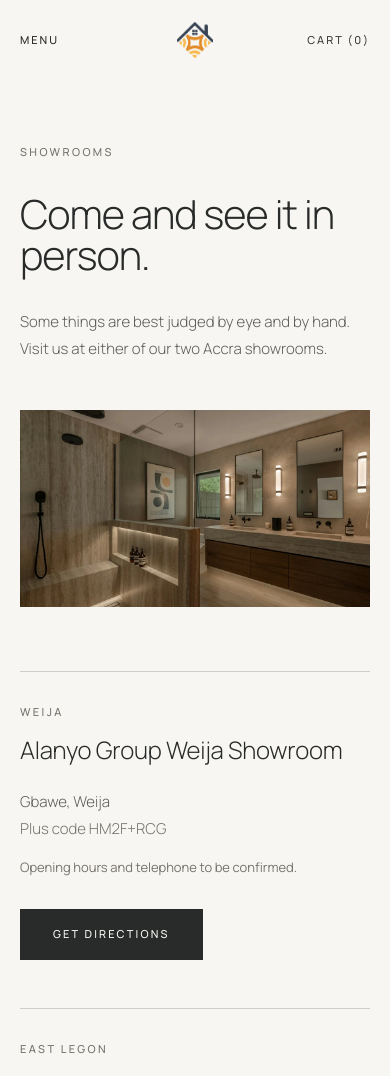
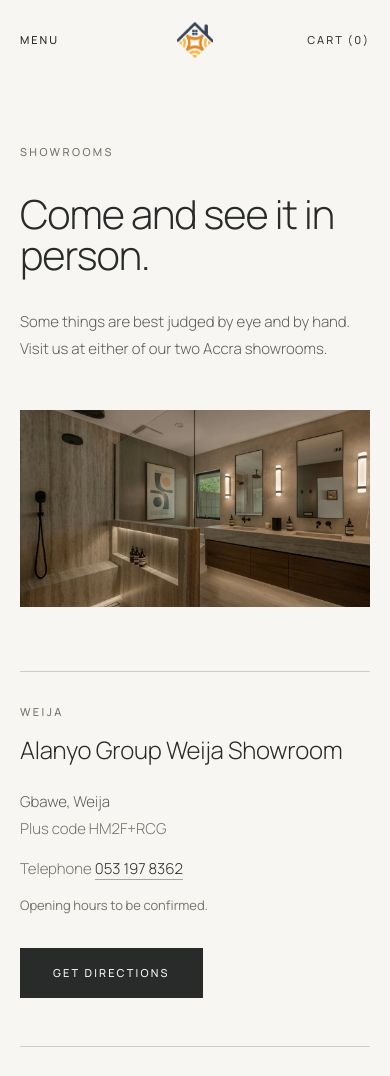
Before and after one commit to eshunyhaw-del/alanyogroup, a Next.js app in the folder web/: page /showroom in a window 390 px wide. Shown: the top 1076 px of the page. Built offline with nearby package versions, Linux system fonts and the light colour scheme.

Commit message:
Add Weija showroom telephone
Co-Authored-By: Claude Sonnet 5.5 <noreply@anthropic.com>

```diff
--- a/web/src/app/showroom/page.tsx
+++ b/web/src/app/showroom/page.tsx
@@ -37,7 +37,17 @@ export default function ShowroomPage() {
                 <br />
                 <span className="text-warm">Plus code {s.plusCode}</span>
               </address>
-              <p className="mt-4 text-[13px] text-warm">Opening hours and telephone to be confirmed.</p>
+              {s.phone && (
+                <p className="mt-4 text-[15px] font-light">
+                  <span className="text-warm">Telephone </span>
+                  <a href={`tel:${s.phone.e164}`} className="border-b border-ink/40 hover:border-ink">
+                    {s.phone.display}
+                  </a>
+                </p>
+              )}
+              <p className="mt-4 text-[13px] text-warm">
+                {s.phone ? "Opening hours to be confirmed." : "Opening hours and telephone to be confirmed."}
+              </p>
               <div className="mt-8 flex flex-wrap gap-4">
                 <a
                   href={s.mapsUrl}
--- a/web/src/lib/showrooms.ts
+++ b/web/src/lib/showrooms.ts
@@ -6,9 +6,11 @@ export type Showroom = {
   plusCode: string;
   addressLine: string;
   mapsUrl: string;
+  /** Local display format and the international form used for tel: links. */
+  phone?: { display: string; e164: string };
 };
 
-// Opening hours and phone numbers have not been supplied, so none are shown.
+// Opening hours have not been supplied, and neither has the East Legon telephone, so none are shown.
 export const showrooms: Showroom[] = [
   {
     slug: "weija",
@@ -17,6 +19,7 @@ export const showrooms: Showroom[] = [
     plusCode: "HM2F+RCG",
     addressLine: "Gbawe, Weija",
     mapsUrl: "https://www.google.com/maps/search/?api=1&query=5.552011%2C-0.3264081",
+    phone: { display: "053 197 8362", e164: "+233531978362" },
   },
   {
     slug: "east-legon",
```
